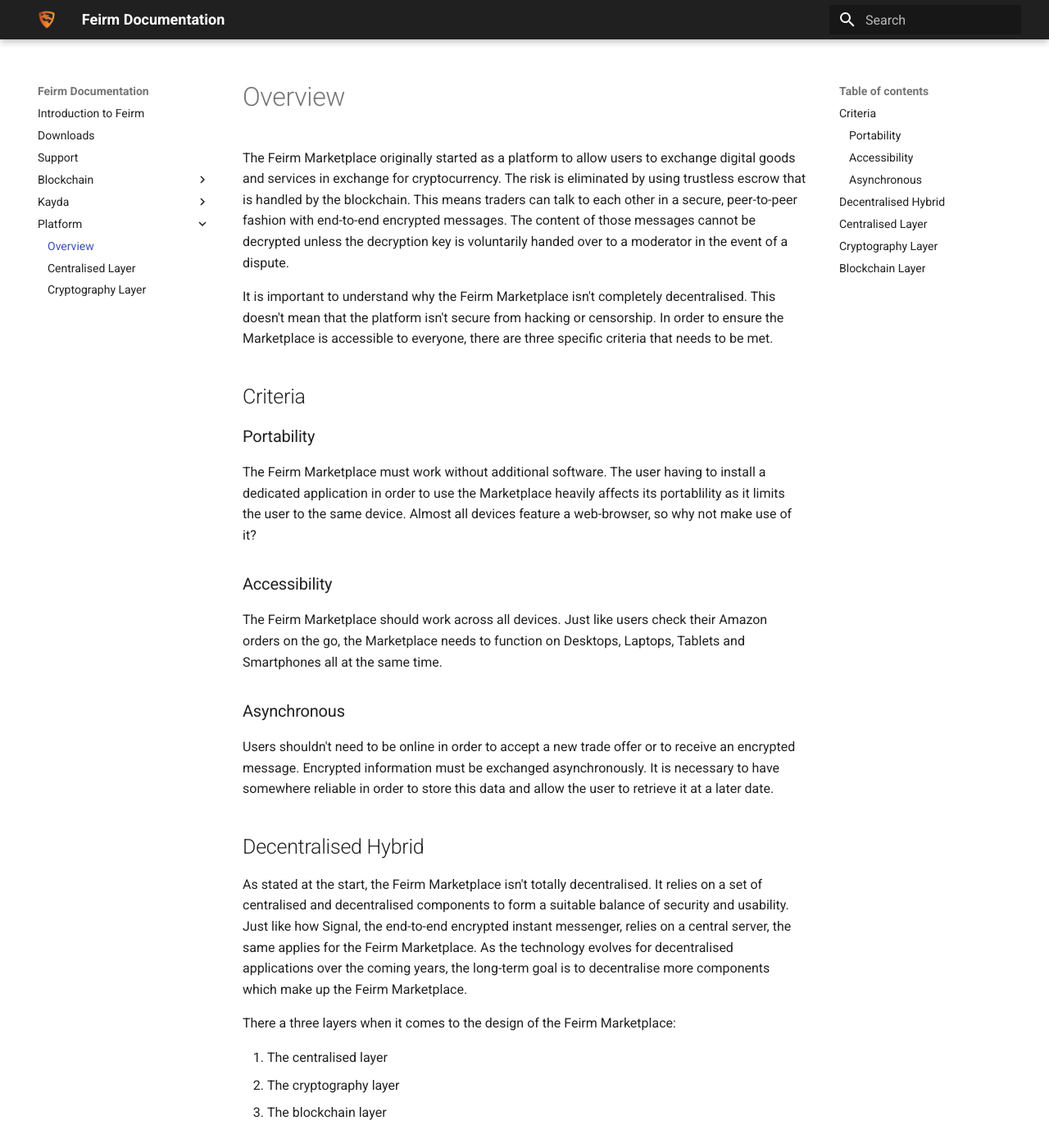
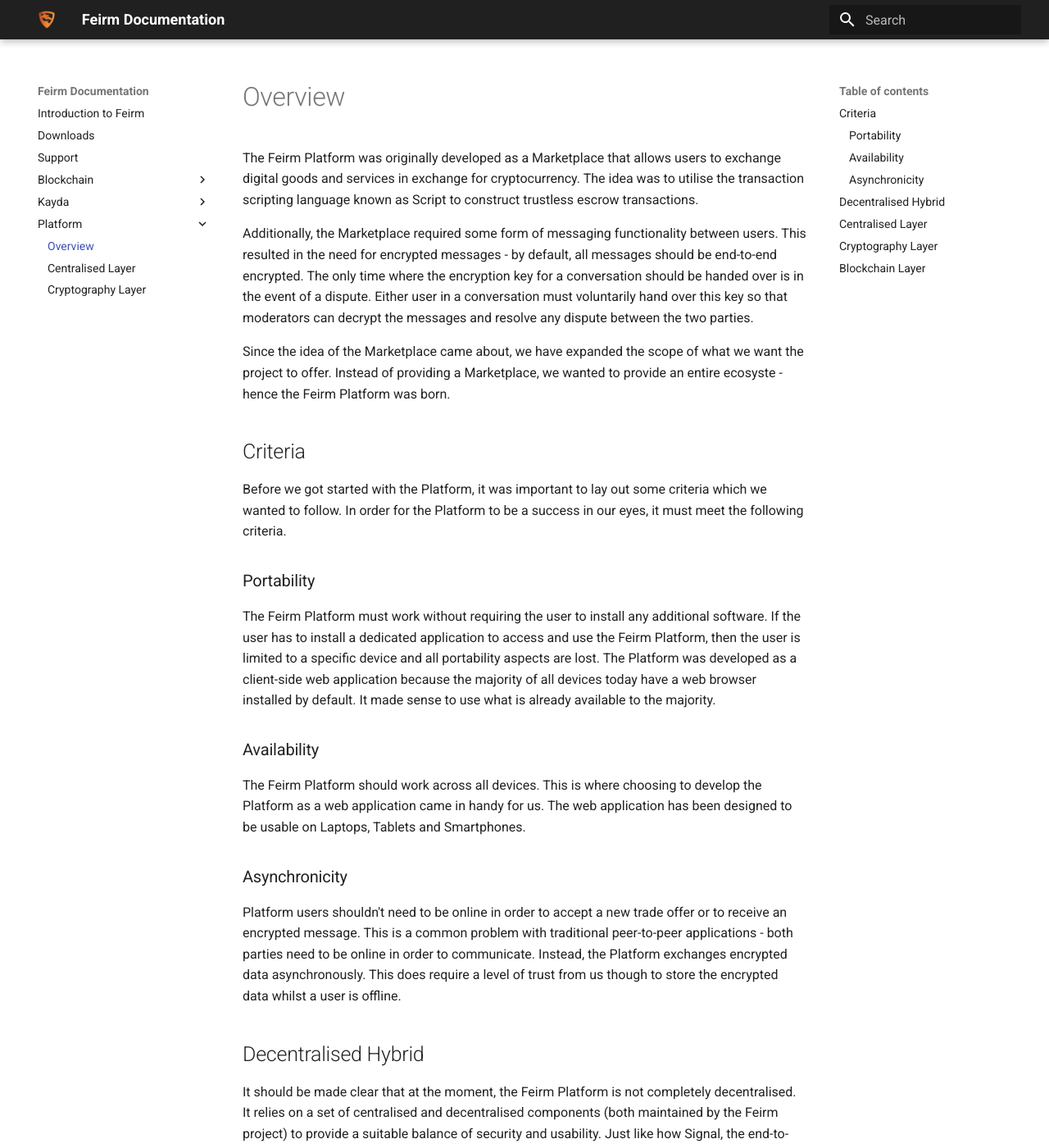
Before and after one commit to feirm/docs, an MkDocs documentation site: the page built from docs/platform/overview.md, in a window 1280 px wide and 1400 px high. Shown: the whole window at 82% size. Built offline with MkDocs 1.6.1 and Material for MkDocs 9.7.7, drawn with Linux system fonts in a browser that asks for light colours; some of the changed text lies outside the part shown.

Commit message:
Rewrite documentation to match Feirm Platform

```diff
--- a/docs/platform/overview.md
+++ b/docs/platform/overview.md
@@ -1,52 +1,52 @@
 # Overview
 
-The Feirm Marketplace originally started as a platform to allow users to exchange digital goods and services in exchange for cryptocurrency. The risk is eliminated by using trustless escrow that is handled by the blockchain. This means traders can talk to each other in a secure, peer-to-peer fashion with end-to-end encrypted messages. The content of those messages cannot be decrypted unless the decryption key is voluntarily handed over to a moderator in the event of a dispute.
+The Feirm Platform was originally developed as a Marketplace that allows users to exchange digital goods and services in exchange for cryptocurrency. The idea was to utilise the transaction scripting language known as Script to construct trustless escrow transactions.
 
-It is important to understand why the Feirm Marketplace isn't completely decentralised. This doesn't mean that the platform isn't secure from hacking or censorship. In order to ensure the Marketplace is accessible to everyone, there are three specific criteria that needs to be met.
+Additionally, the Marketplace required some form of messaging functionality between users. This resulted in the need for encrypted messages - by default, all messages should be end-to-end encrypted. The only time where the encryption key for a conversation should be handed over is in the event of a dispute. Either user in a conversation must voluntarily hand over this key so that moderators can decrypt the messages and resolve any dispute between the two parties.
+
+Since the idea of the Marketplace came about, we have expanded the scope of what we want the project to offer. Instead of providing a Marketplace, we wanted to provide an entire ecosyste - hence the Feirm Platform was born.
 
 ## Criteria
+Before we got started with the Platform, it was important to lay out some criteria which we wanted to follow. In order for the Platform to be a success in our eyes, it must meet the following criteria.
 
 ### Portability
-The Feirm Marketplace must work without additional software. The user having to install a dedicated application in order to use the Marketplace heavily affects its portablility as it limits the user to the same device. Almost all devices feature a web-browser, so why not make use of it?
+The Feirm Platform must work without requiring the user to install any additional software. If the user has to install a dedicated application to access and use the Feirm Platform, then the user is limited to a specific device and all portability aspects are lost. The Platform was developed as a client-side web application because the majority of all devices today have a web browser installed by default. It made sense to use what is already available to the majority.
 
-### Accessibility
-The Feirm Marketplace should work across all devices. Just like users check their Amazon orders on the go, the Marketplace needs to function on Desktops, Laptops, Tablets and Smartphones all at the same time.
+### Availability
+The Feirm Platform should work across all devices. This is where choosing to develop the Platform as a web application came in handy for us. The web application has been designed to be usable on Laptops, Tablets and Smartphones.
 
-### Asynchronous
-Users shouldn't need to be online in order to accept a new trade offer or to receive an encrypted message. Encrypted information must be exchanged asynchronously. It is necessary to have somewhere reliable in order to store this data and allow the user to retrieve it at a later date.
+### Asynchronicity
+Platform users shouldn't need to be online in order to accept a new trade offer or to receive an encrypted message. This is a common problem with traditional peer-to-peer applications - both parties need to be online in order to communicate. Instead, the Platform exchanges encrypted data asynchronously. This does require a level of trust from us though to store the encrypted data whilst a user is offline.
 
 ## Decentralised Hybrid
-As stated at the start, the Feirm Marketplace isn't totally decentralised. It relies on a set of centralised and decentralised components to form a suitable balance of security and usability. Just like how Signal, the end-to-end encrypted instant messenger, relies on a central server, the same applies for the Feirm Marketplace. As the technology evolves for decentralised applications over the coming years, the long-term goal is to decentralise more components which make up the Feirm Marketplace.
+It should be made clear that at the moment, the Feirm Platform is not completely decentralised. It relies on a set of centralised and decentralised components (both maintained by the Feirm project) to provide a suitable balance of security and usability. Just like how Signal, the end-to-end encrypted instant messenger, relies on a central server to deliver encrypted messages to their recipients, the same applies for the Feirm Platform.
 
-There a three layers when it comes to the design of the Feirm Marketplace:
+There a three layers when it comes to the design of the Feirm Platform:
 
 1. The centralised layer
 2. The cryptography layer
 3. The blockchain layer
 
 ## Centralised Layer
-The centralised layer (API) is used to store and transport encrypted data and metadata required to make the Feirm Marketplace functional. It is made up entirely of the API, servers and databases. It has been designed in such a way that no sensitive information is disclosed to the centralised layer that could compromise the users security in the event of an attack.
-
-**It is important to note that on this layer, no funds can be stolen in the event of an attack due to the nature of client-side encryption.**
+The centralised layer (API) is used to store and transport encrypted data and metadata required to make the Feirm Platform functional and asynchronous. It is made up entirely of the API, caching servers and databases. This layer has been designed in such a way that no identifiable information could compromise the user in the event of a breach or attack due to the encryption used client-side and also the type of data which we store about a user account.
 
 What you can expect to take place on this layer is the following:
 
-* Product listings
-* Suspension of user accounts
-* Storage and transport of encrypted data
+* Account authentication - signing up and logging in.
+* Storage and transport of encrypted data - listings, contact data and user preferences.
 
 ## Cryptography Layer
-This layer is used to encrypt and verify sensitive information. It happens offline and inside the users web-browser. Actions here include signing and encrypting messages between users, creating digital signatures for authentication checks and decrypting encrypted data with private keys.
+This layer is used to encrypt, decrypt and verify sensitive information. It happens client-side and inside the users web-browser. Actions here include encrypting messages between users, creating digital signatures for authentication processes and decrypting data with private keys.
 
 What you can expect to take place on this layer is the following:
 
-* Diffie-Hellman key exchanges
-* Encrypted messages
-* Client-side web wallet
+* Diffie-Hellman key exchanges - to derive a shared key between 2 users without revealing private keys.
+* Encrypted messages - encryption, decryption and signing.
+* Web wallet - generating a 24-word mnemonic used as the seed for a multi-asset wallet.
 
 ## Blockchain Layer
-This layer involves any action to do with the blockchain. This could include forming transactions, submitting them to the network and also retrieving data from the network.
+This layer involves any action to do with the blockchain. This could include creating transactions, submitting them to the network and also retrieving data from the network.
 
 What you can expect to take place on this layer is the following:
 
-* Escrow transactions (using Script)
+* Escrow transactions (using Script).
```
Also changed, not shown: docs/platform/centralised-layer.md (+5 -16 lines), docs/platform/cryptography-layer.md (+73 -43 lines).
